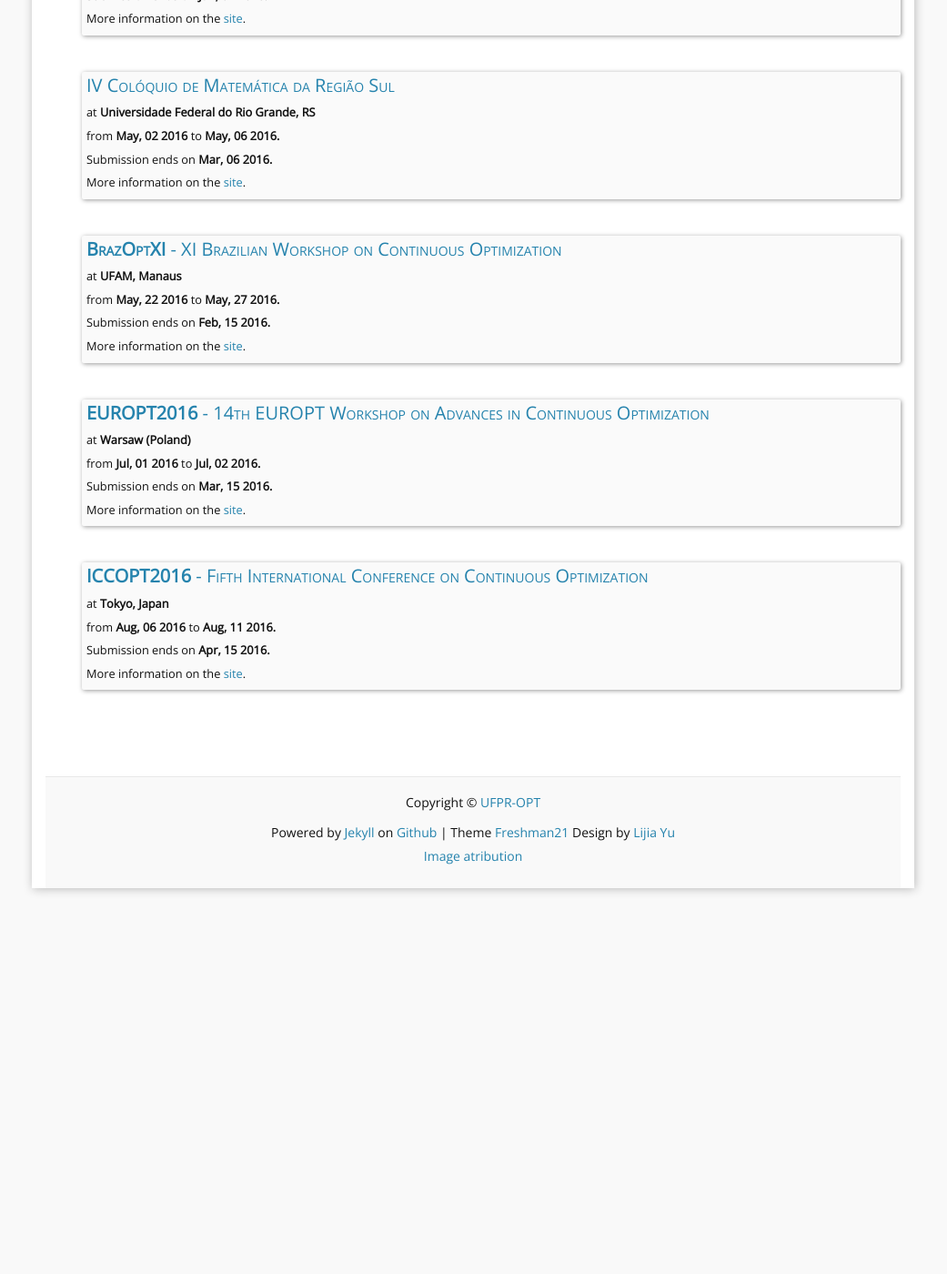
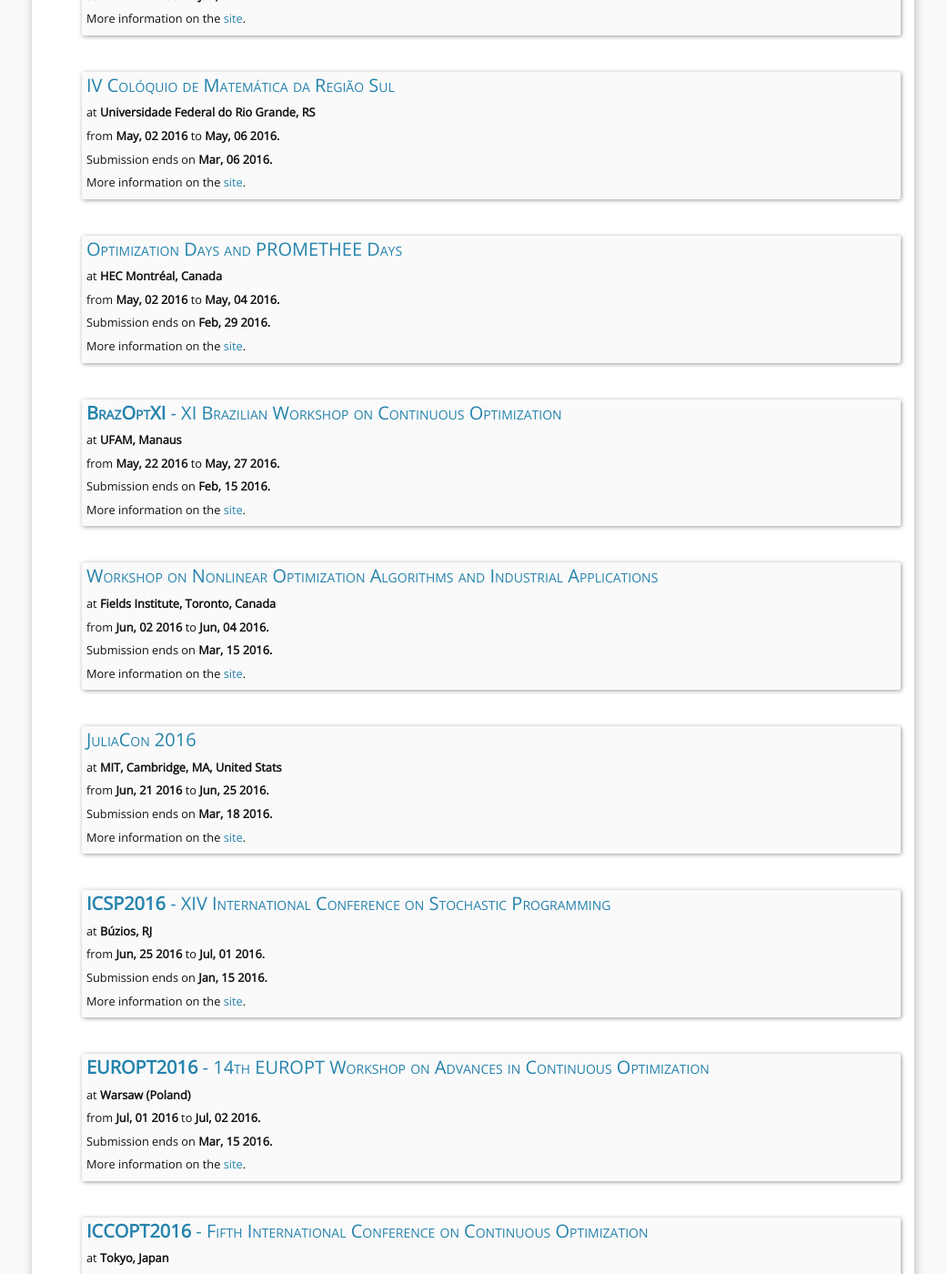
Before and after one commit to ufpr-pde/ufpr-opt.github.io, a Jekyll site: the page built from d_event_calendar.md, in a window 1280 px wide and 1400 px high, scrolled down 628 px. Shown: the whole window at 91% size, without its empty margins (120-1161 px from the left). Built offline with Jekyll 4.4.1, drawn with Linux system fonts in a browser that asks for light colours; nearby versions of some CDN libraries; before the commit the page ends 1634 px from its top, so only the background shows below that.

Commit message:
New events

```diff
--- a/_data/calendar.yml
+++ b/_data/calendar.yml
@@ -1,17 +1,26 @@
 # Generated automatically. Don't edit manually
-# Last modified: 2016-01-26
+# Last modified: 2016-01-28
 - date: 2016-02-15
   name: Submission deadline of BrazOptXI
   key: brazoptxi
 - date: 2016-02-22
   name: Start of VIII Simpósio de Otimização e Análise Numérica
   key: viiisimposio
+- date: 2016-02-29
+  name: Submission deadline of Optimization Days and PROMETHEE Days
+  key: optdays
 - date: 2016-03-06
   name: Submission deadline of IV Colóquio de Matemática da Região Sul
   key: ivcoloquio
 - date: 2016-03-15
   name: Submission deadline of EUROPT2016
   key: europt2016
+- date: 2016-03-15
+  name: Submission deadline of Workshop on Nonlinear Optimization Algorithms and Industrial Applications
+  key: wstoronto
+- date: 2016-03-18
+  name: Submission deadline of JuliaCon 2016
+  key: juliacon2016
 - date: 2016-04-01
   name: Start of 2° Simpósio de Matemática da Região Sul
   key: 2simposio
@@ -21,9 +30,21 @@
 - date: 2016-05-02
   name: Start of IV Colóquio de Matemática da Região Sul
   key: ivcoloquio
+- date: 2016-05-02
+  name: Start of Optimization Days and PROMETHEE Days
+  key: optdays
 - date: 2016-05-22
   name: Start of BrazOptXI
   key: brazoptxi
+- date: 2016-06-02
+  name: Start of Workshop on Nonlinear Optimization Algorithms and Industrial Applications
+  key: wstoronto
+- date: 2016-06-21
+  name: Start of JuliaCon 2016
+  key: juliacon2016
+- date: 2016-06-25
+  name: Start of ICSP2016
+  key: icsp2016
 - date: 2016-07-01
   name: Start of EUROPT2016
   key: europt2016
--- a/_data/events.yml
+++ b/_data/events.yml
@@ -52,3 +52,36 @@
   dateend: 2016-04-03
   datesub: 2016-01-01
   url: "http://anpmat.sbm.org.br/simposio-sul-2/"
+
+- name: XIV International Conference on Stochastic Programming
+  acro: ICSP2016
+  key: icsp2016
+  venue: Búzios, RJ
+  date: 2016-06-25
+  dateend: 2016-07-01
+  datesub: 2016-01-15
+  url: "http://icsp2016.sciencesconf.org/"
+
+- name: JuliaCon 2016
+  key: juliacon2016
+  venue: MIT, Cambridge, MA, United Stats
+  date: 2016-06-21
+  dateend: 2016-06-25
+  datesub: 2016-03-18
+  url: "http://juliacon.org/"
+
+- name: Workshop on Nonlinear Optimization Algorithms and Industrial Applications
+  key: wstoronto
+  venue: Fields Institute, Toronto, Canada
+  date: 2016-06-02
+  dateend: 2016-06-04
+  datesub: 2016-03-15
+  url: "http://www.fields.utoronto.ca/programs/scientific/15-16/algorithms/"
+
+- name: Optimization Days and PROMETHEE Days
+  key: optdays
+  venue: HEC Montréal, Canada
+  date: 2016-05-02
+  dateend: 2016-05-04
+  datesub: 2016-02-29
+  url: "https://symposia.gerad.ca/jopt2016/en/home"
```
